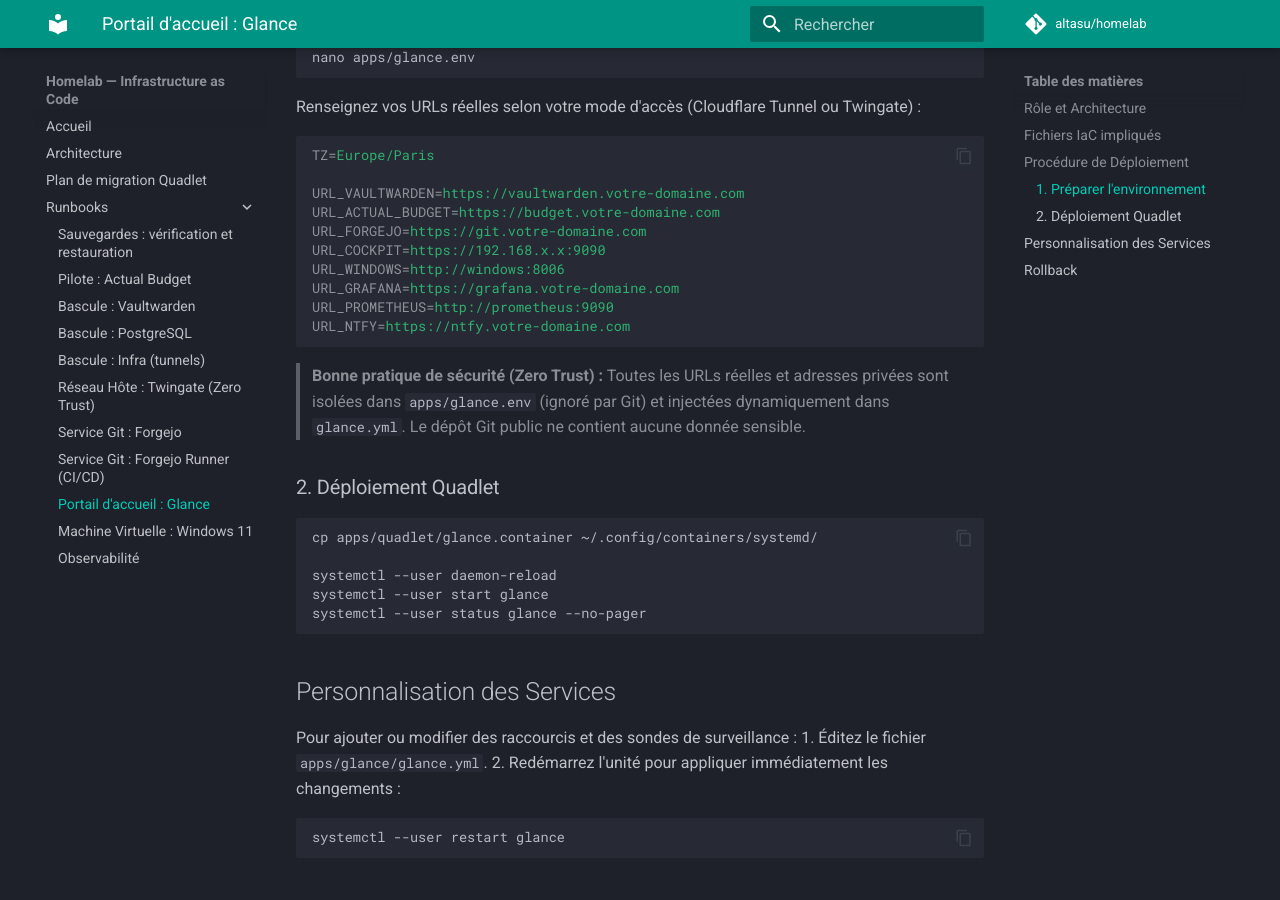
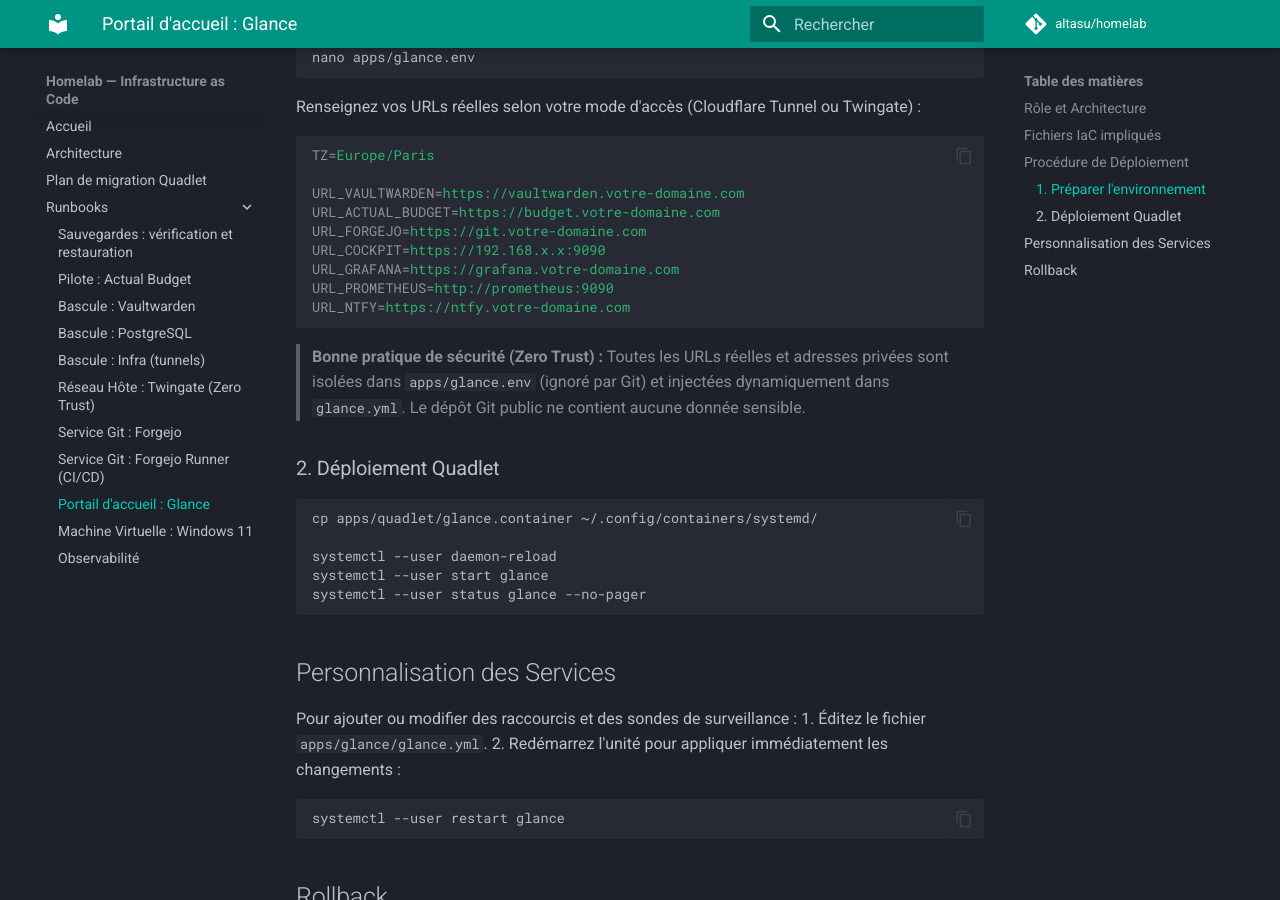
Before and after one commit to altasu/homelab, an MkDocs documentation site: the page built from docs/runbooks/quadlet-glance.md, in a window 1280 px wide and 900 px high, scrolled down 1007 px. Built offline with MkDocs 1.6.1 and Material for MkDocs 9.7.7, drawn with Linux system fonts in a browser that asks for light colours; comment, search, counter and statistics services are not loaded.

Commit message:
refactor(glance): retirer windows 11 du tableau de bord glance

```diff
--- a/docs/runbooks/quadlet-glance.md
+++ b/docs/runbooks/quadlet-glance.md
@@ -33,7 +33,6 @@ URL_VAULTWARDEN=https://vaultwarden.votre-domaine.com
 URL_ACTUAL_BUDGET=https://budget.votre-domaine.com
 URL_FORGEJO=https://git.votre-domaine.com
 URL_COCKPIT=https://192.168.x.x:9090
-URL_WINDOWS=http://windows:8006
 URL_GRAFANA=https://grafana.votre-domaine.com
 URL_PROMETHEUS=http://prometheus:9090
 URL_NTFY=https://ntfy.votre-domaine.com
```
Also changed, not shown: 2 other files.
